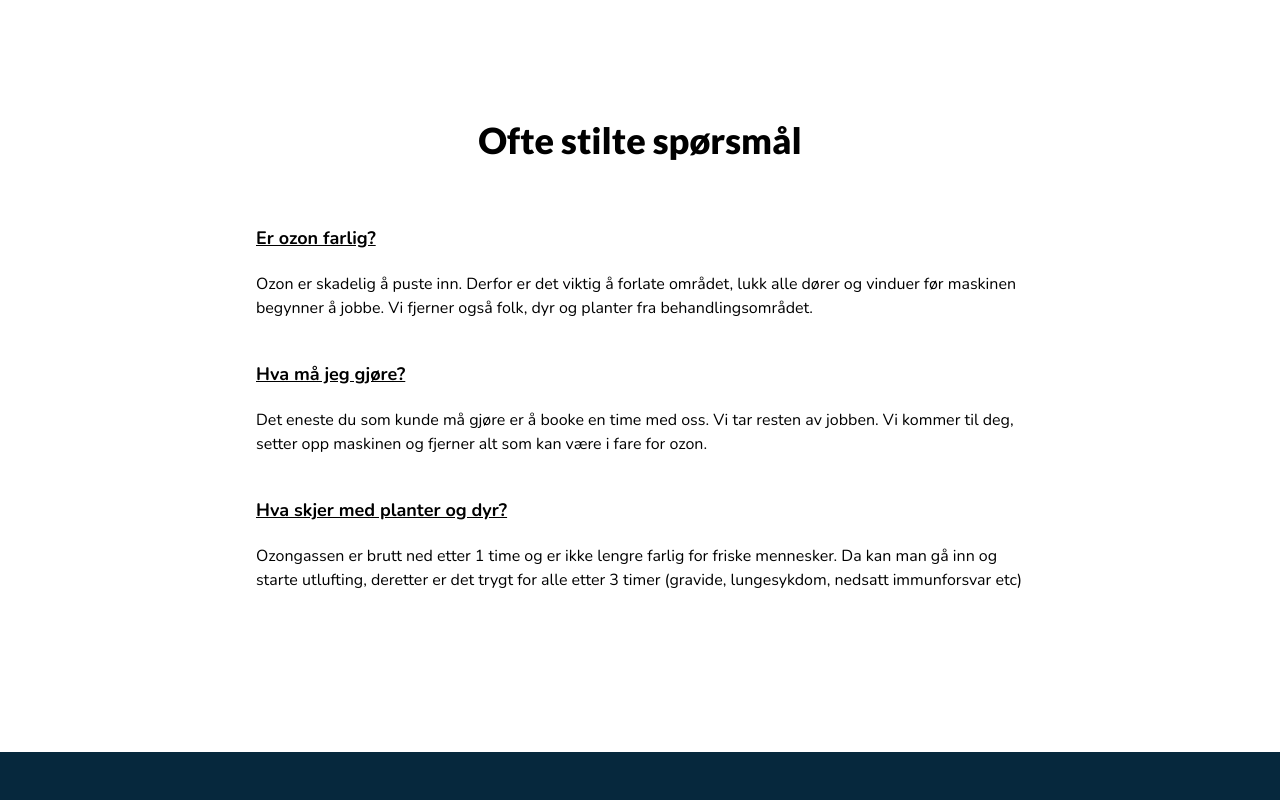
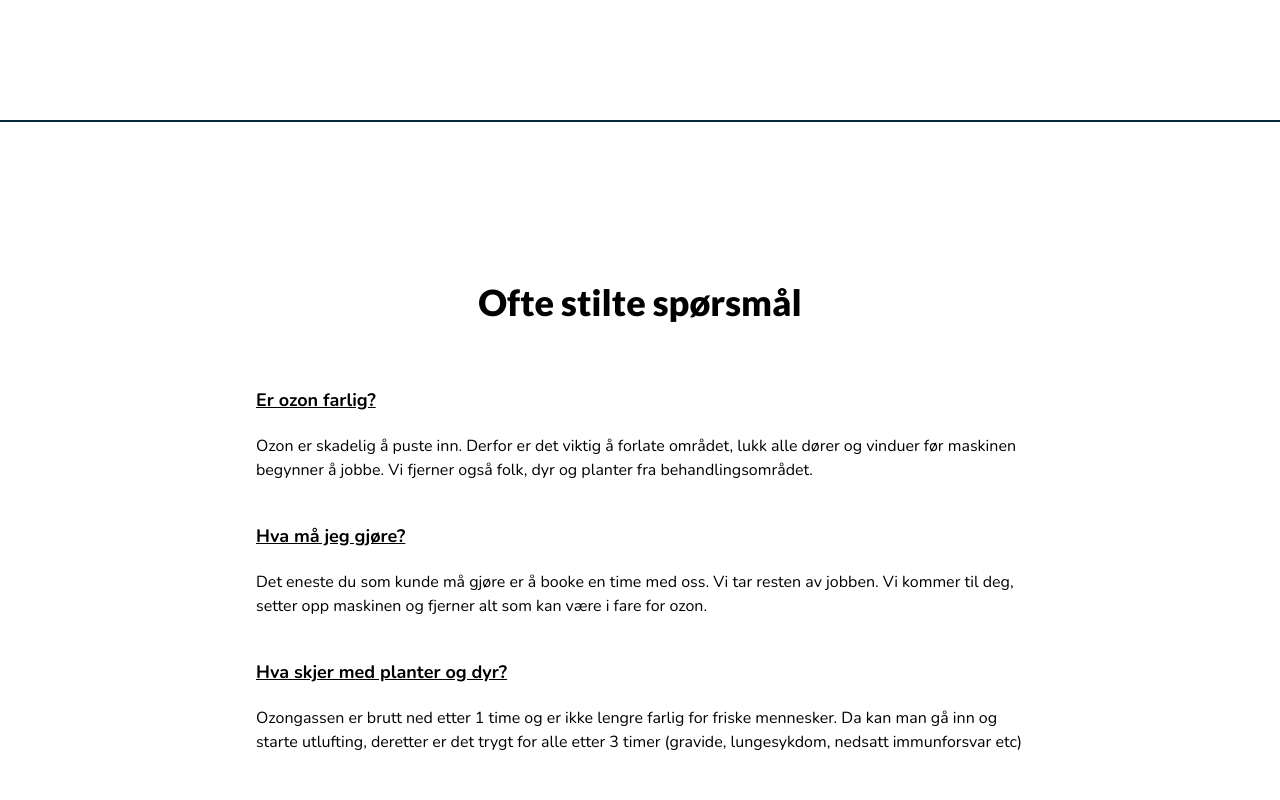
Before and after one commit to MagnusPladsen/ozonbehandling, a Next.js app: page / in a window 1280 px wide. Shown: the part 1400-2200 px from the top of the page. Built offline with nearby package versions, Linux system fonts and the light colour scheme.

Commit message:
Created spacer between components

```diff
--- a/components/siteWrapper/SiteWrapper.component.tsx
+++ b/components/siteWrapper/SiteWrapper.component.tsx
@@ -1,4 +1,5 @@
 import React from "react";
+import Spacer from "../spacer/Spacer.component";
 
 export default function SiteWrapper({
   children,
@@ -6,10 +7,21 @@ export default function SiteWrapper({
   children: React.ReactNode;
 }) {
   return (
-    <div
-      className={` mx-auto w-[80vw] md:w-[60vw] flex flex-col pt-[160px]`}
-    >
-      {children}
+    <div>
+      {children
+        ? React.Children.map(children, (child) => {
+            return (
+              <>
+                <div
+                  className={` mx-auto w-[80vw] md:w-[60vw] flex flex-col pt-[160px]`}
+                >
+                  {child}
+                </div>
+                <Spacer />
+              </>
+            );
+          })
+        : null}
     </div>
   );
 }
--- /dev/null
+++ b/components/spacer/Spacer.component.tsx
@@ -0,0 +1,5 @@
+import React from "react";
+
+export default function Spacer() {
+  return <div className="bg-primary w-[100vw] h-[2px]"></div>;
+}
--- a/pages/index.tsx
+++ b/pages/index.tsx
@@ -7,6 +7,7 @@ import HowInfo from "../components/index/HowInfo.component";
 import Hero from "../components/index/hero/Hero.component";
 import NavBar from "../components/navigation/NavBar.component";
 import SiteWrapper from "../components/siteWrapper/SiteWrapper.component";
+import Spacer from "../components/spacer/Spacer.component";
 
 const Home: NextPage = () => {
   const [dropdownOpen, setdropdownOpen] = useState(false);
```
